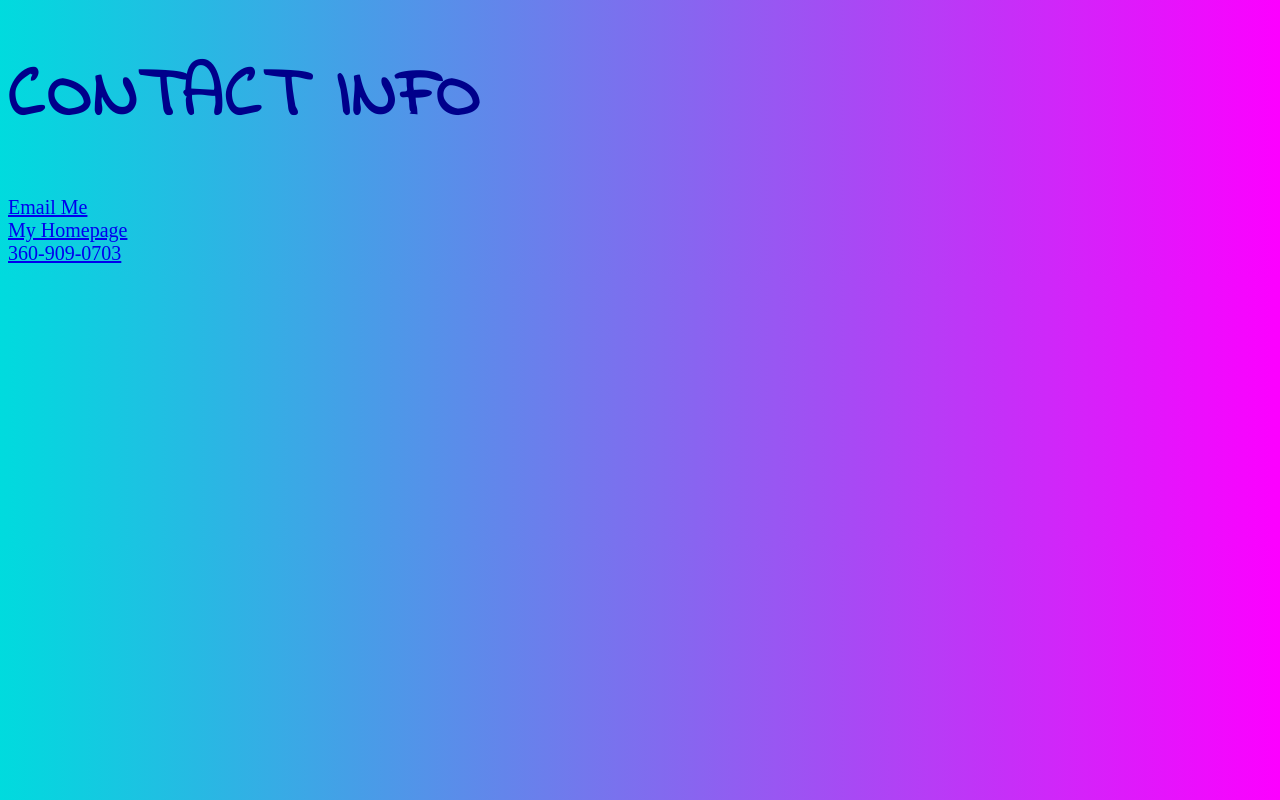
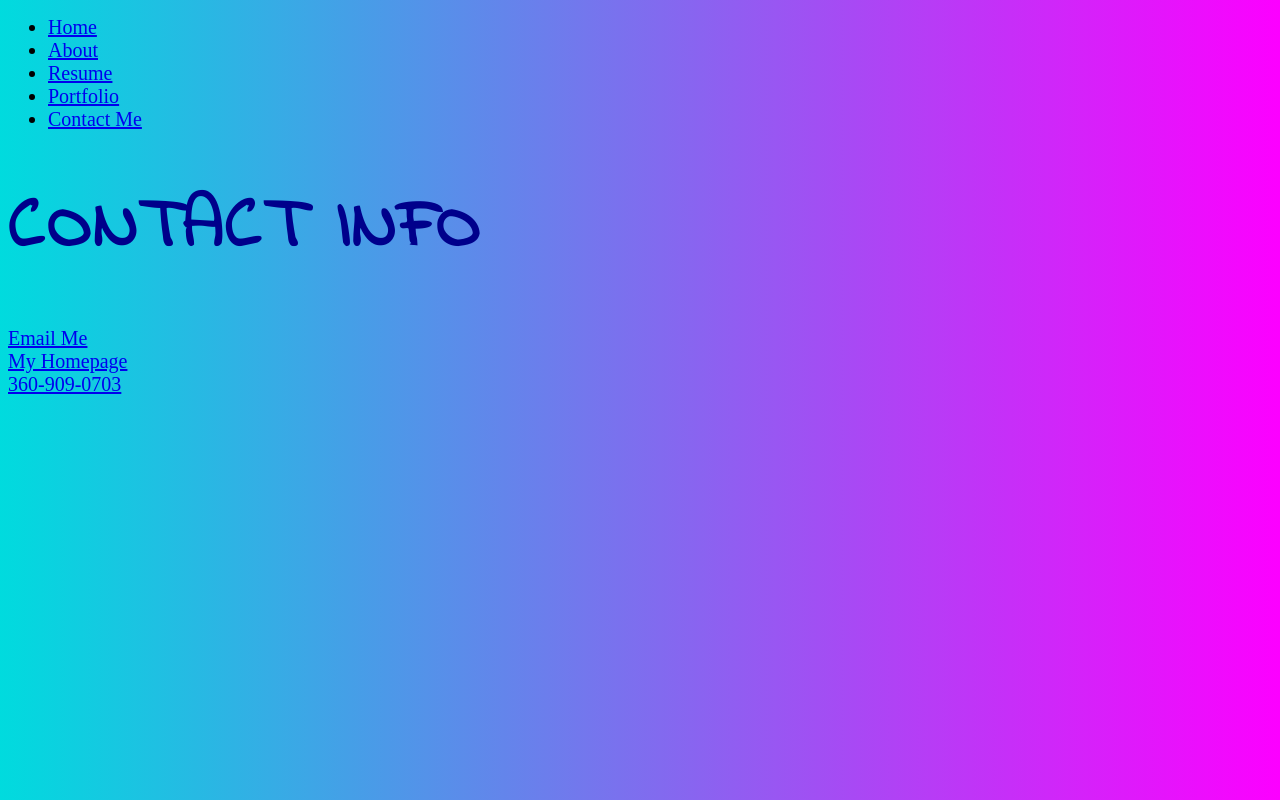
Before and after one commit to HHannahP/hhannahp.github.io, a plain HTML site: page contact.html in a window 1280 px wide. Drawn offline with Linux system fonts and the light colour scheme.

Commit message:
Further update

```diff
--- a/contact.html
+++ b/contact.html
@@ -8,6 +8,17 @@
 <link href='https://fonts.googleapis.com/css?family=Indie+Flower' rel='stylesheet' type='text/css'>
 
      </head>
+     <body>
+
+       <nav role='navigation'>
+  <ul>
+    <li><a href="index.html">Home</a></li>
+    <li><a href="about.html">About</a></li>
+    <li><a href="resume.html">Resume</a></li>
+    <li><a href="portfolio.html">Portfolio</a></li>
+    <li><a href="contact.html">Contact Me</a></li>
+  </ul>
+</nav>
 
 
 
@@ -20,3 +31,5 @@
 <li><a href="http://hhannahp.github.io">My Homepage</a></li>
 <li class="phone"><a href="tel:360-909-0703">360-909-0703</a></li>
      </ul>
+
+     </body>
```
